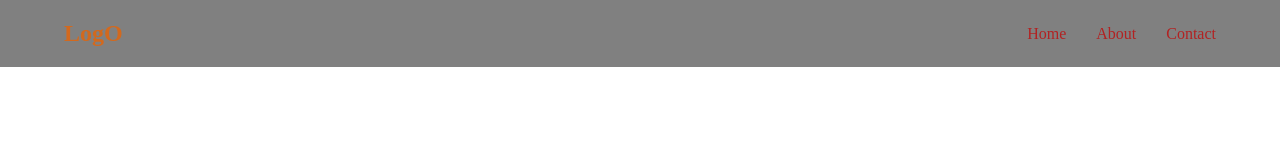
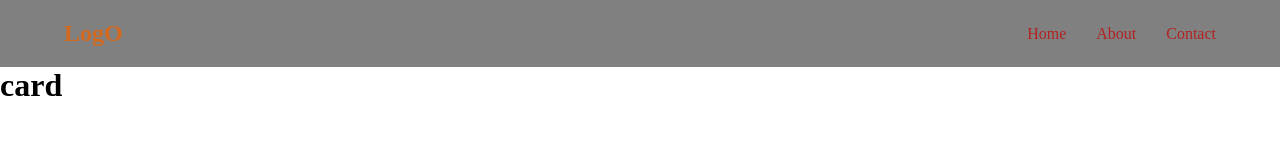
Before and after one commit to Xudoberdi1107/Home1, a plain HTML site: page main.html in a window 1280 px wide. Drawn offline with Linux system fonts and the light colour scheme.

Commit message:
commit create card

```diff
--- a/main.html
+++ b/main.html
@@ -16,5 +16,9 @@
         <li><a href="#">Contact</a></li>
       </ul>
     </nav>
+
+    <div class="card">
+      <h1>card</h1>
+    </div>
   </body>
 </html>
```
